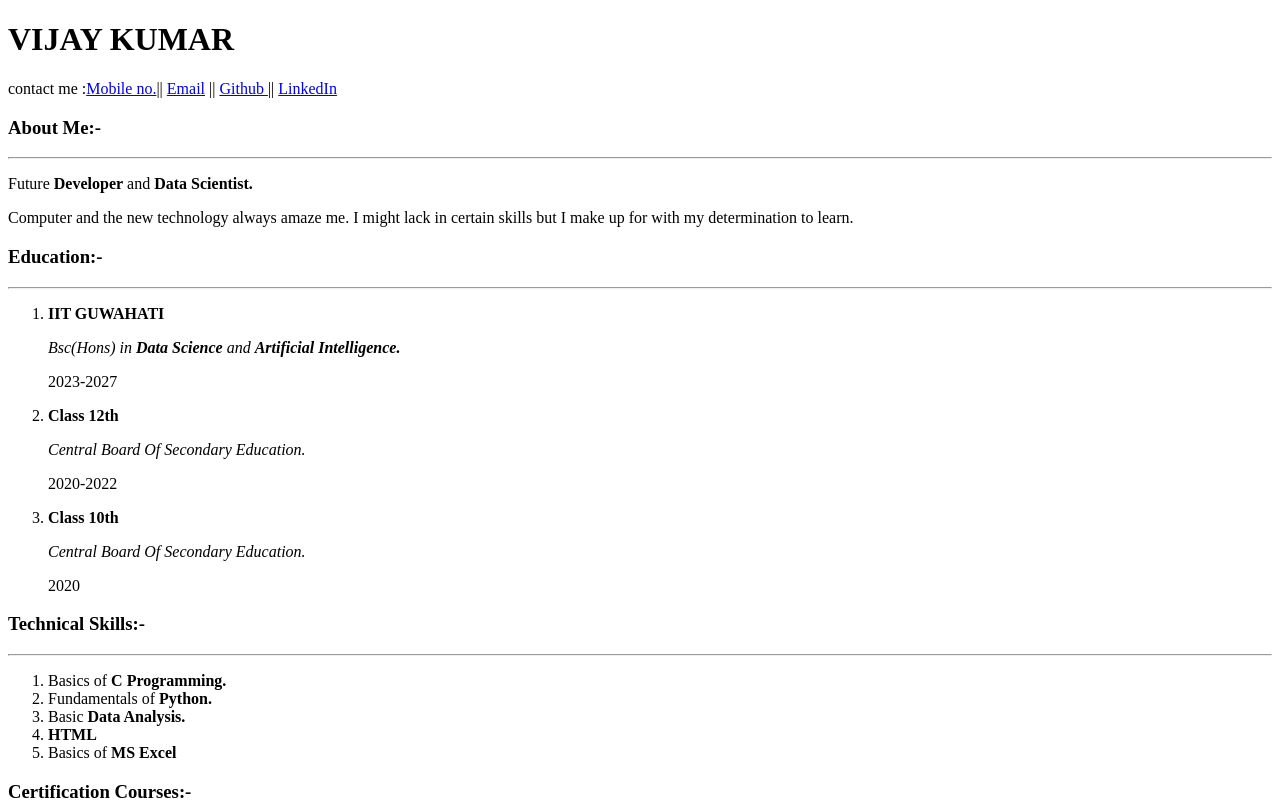
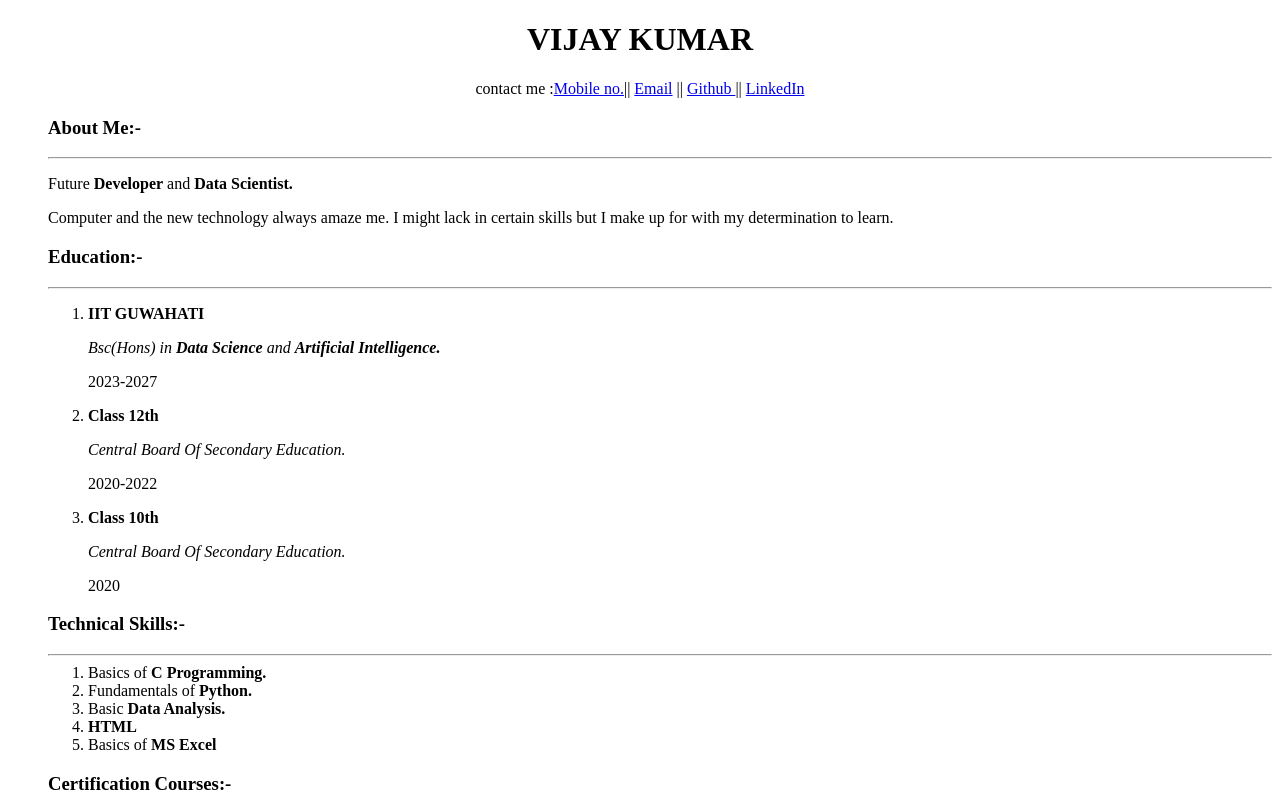
Before and after one commit to Vijay6923/Resume, a plain HTML site: page index.html in a window 1280 px wide. Shown: the top 806 px of the page. Drawn offline with Linux system fonts and the light colour scheme.

Commit message:
2nd commit

```diff
--- a/index.html
+++ b/index.html
@@ -7,11 +7,13 @@
 </head>
 <body>
 
-    <h1><underlined>VIJAY KUMAR</underlined></h1>
-   contact me  :<a href="9508854067" target="_blank">Mobile no.</a>||
+    <h1><center>VIJAY KUMAR</center></h1>
+   <center>contact me  :<a href="9508854067" target="_blank">Mobile no.</a>||
     <a href="mail to :vijay.sot010128@pwioi.com" target="_blank">Email</a>  ||
     <a href="https://github.com/Vijay6923" target="_blank"> Github </a>||
-    <a href="https://www.linkedin.com/in/vijaykumar752/"target="_blank" >LinkedIn</a>
+    <a href="https://www.linkedin.com/in/vijaykumar752/"target="_blank" >LinkedIn</a></center>
+    <ul>
+
     <H3>About Me:-</H3><hr>
     <p>Future <b>Developer</b>  and <b>Data Scientist.</b></p><p>Computer and the new technology always amaze me. I might lack in certain skills but I make up for with my determination to learn.</p>
 
@@ -19,6 +21,7 @@
 
     <h3>Education:-</h3>
     <hr>
+
     <ol>
    <li><p><strong>IIT GUWAHATI</underlined></strong></p>
     <p><em>Bsc(Hons) in <b>Data Science</b> and <b>Artificial Intelligence.</b>  </em></p>
@@ -52,6 +55,7 @@
     <ol><li>Time Management</li>
     <li>Communication Skills</li>
 <li>Problem solving</li></ol>
+</ul>
 
 
 </body>
```
